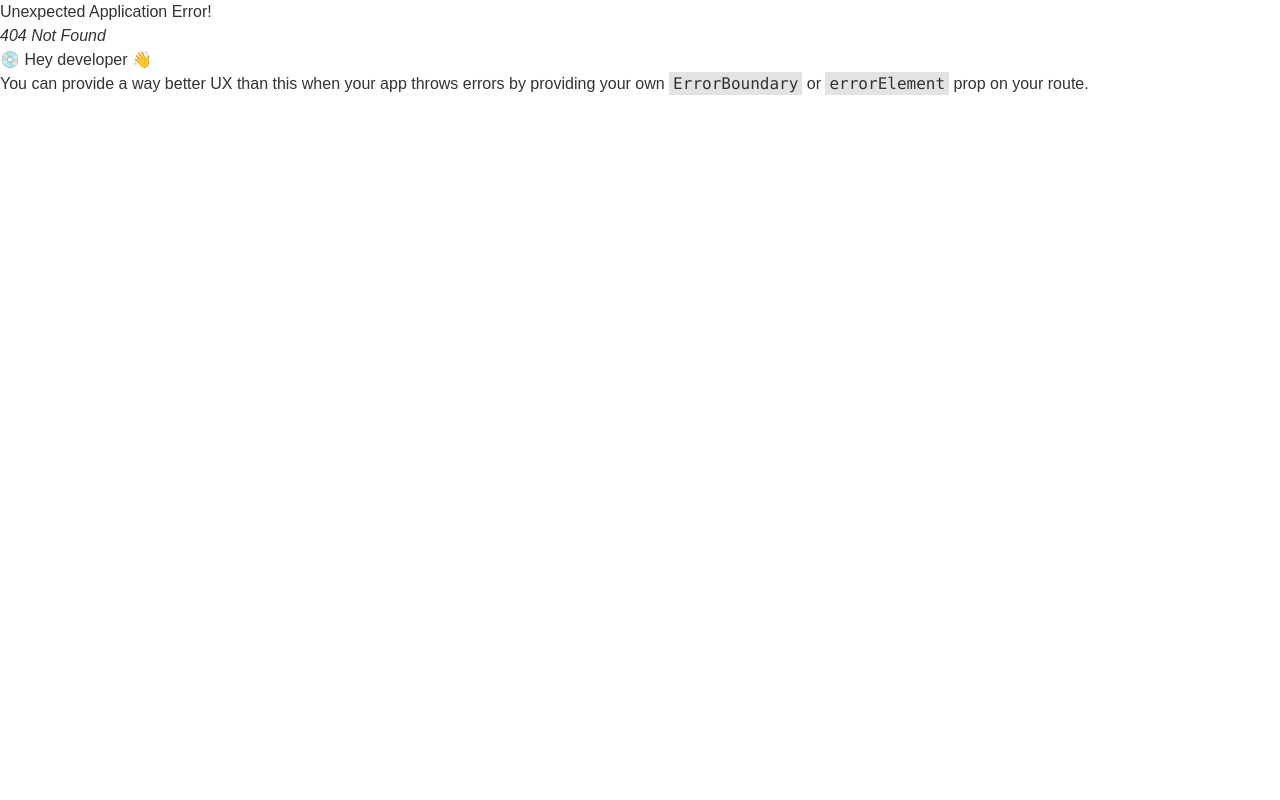
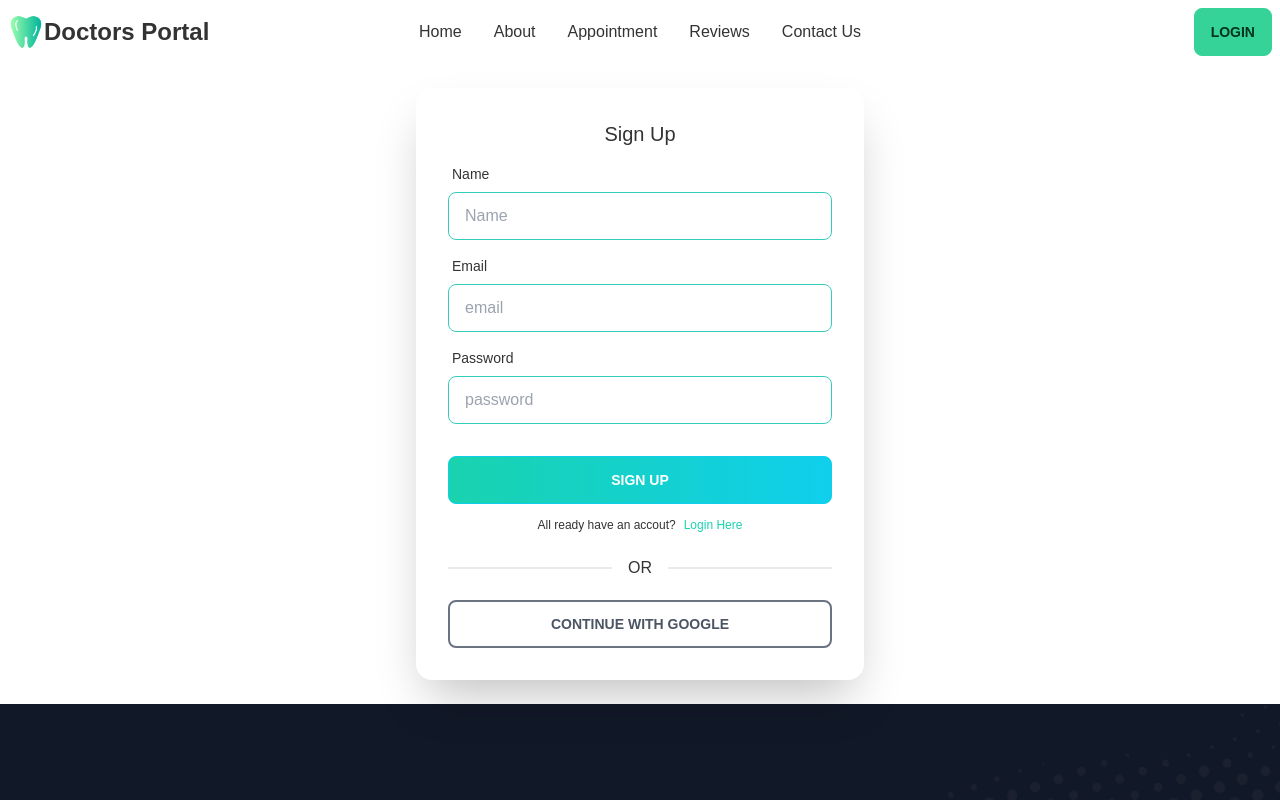
Before and after one commit to Md-FarhadHossain/doctors-portal, a React (Create React App) app: page /signup in a window 1280 px wide. Before the commit this address had no page. Shown: the top 800 px of the page. Built offline with nearby package versions, Linux system fonts and the light colour scheme; no server answers.

Commit message:
sign up form added

```diff
--- a/package.json
+++ b/package.json
@@ -8,13 +8,17 @@
     "@testing-library/user-event": "^13.2.1",
     "daisyui": "^2.41.0",
     "date-fns": "^2.29.3",
+    "firebase": "^9.14.0",
     "react": "^18.2.0",
     "react-day-picker": "^8.3.6",
     "react-dom": "^18.2.0",
+    "react-hook-form": "^7.39.4",
+    "react-hot-toast": "^2.4.0",
     "react-icons": "^4.6.0",
     "react-router-dom": "^6.4.3",
     "react-scripts": "5.0.1",
-    "web-vitals": "^2.1.0"
+    "web-vitals": "^2.1.0",
+    "yup": "^0.32.11"
   },
   "scripts": {
     "start": "react-scripts start",
--- a/src/components/AvailableAppointment/AvailableAppointment.jsx
+++ b/src/components/AvailableAppointment/AvailableAppointment.jsx
@@ -4,7 +4,7 @@ import BookingModal from "../BookingModal/BookingModal";
 
 const AvailableAppointment = ({ selectedDate }) => {
   const [appointmentOptions, setAppointmentOptions] = useState([]);
-  const [treactment, setTreatment] = useState({})
+  const [treactment, setTreatment] = useState(null)
   useEffect(() => {
     fetch("appointmentOptions.json")
       .then((res) => res.json())
@@ -38,14 +38,14 @@ const AvailableAppointment = ({ selectedDate }) => {
               </p>
               <div className="card-actions justify-center">
 
-                <label onClick={() => setTreatment(option)} htmlFor="booking-modal" className="btn btn-primary text-white bg-gradient-to-r from-secondary to-primary">Book Appointment</label>
+                <label disabled={option.slots.length === 0} onClick={() => setTreatment(option)} htmlFor="booking-modal" className="btn btn-primary text-white bg-gradient-to-r from-secondary to-primary">Book Appointment</label>
               </div>
             </div>
           </div>
         ))}
       </div>
       {
-        treactment && <BookingModal selectedDate={selectedDate} treactment={treactment} />
+    treactment && <BookingModal setTreatment={setTreatment} selectedDate={selectedDate} treactment={treactment} />
       }
     </div>
   );
--- a/src/components/BookingModal/BookingModal.jsx
+++ b/src/components/BookingModal/BookingModal.jsx
@@ -1,10 +1,22 @@
 import { format } from "date-fns";
 import React from "react";
+import { useForm } from "react-hook-form";
+import toast from "react-hot-toast";
 
-const BookingModal = ({ treactment, selectedDate }) => {
+const BookingModal = ({ treactment,setTreatment, selectedDate }) => {
   const { _id, name, slots } = treactment;
-  console.log(treactment)
+
   const date = format(selectedDate, "PP");
+
+  const {register, handleSubmit} = useForm()
+
+  const onSubmit = data => {
+
+    console.log(data)
+    setTreatment(null)
+    toast.success('Appointment Booked Successfully!')
+
+  }
   return (
     <div>
       {/* The button to open modal */}
@@ -20,38 +32,40 @@ const BookingModal = ({ treactment, selectedDate }) => {
             ✕
           </label>
           <h3 className="text-lg font-bold">{name}</h3>
-          <form className="grid gap-4 grid-cols-1">
+          {/* Form */}
+          <form onSubmit={handleSubmit(onSubmit)} className="grid gap-4 grid-cols-1">
             <input
               type="text"
               value={date}
-              disabled
+              {...register('date')}
+            //   disabled
               placeholder="Type"
-              className="input input-bordered input-accent w-full"
+              className="input border-none pointer-events-none input-accent w-full bg-base-200"
             />
 
-            <select name='slot' className="select select-accent w-full">
+            <select {...register('slot')} className="select select-accent w-full">
 
               {
-                slots?.map(slot => <option value={slot}>{slot}</option>)
+                slots?.map((slot, i) => <option key={i} value={slot}>{slot}</option>)
               }
 
             </select>
 
             <input
               type="text"
-              name="name"
+              {...register('name')}
               placeholder="Name"
               className="input input-bordered input-accent w-full"
             />
             <input
               type="email"
-              name="email"
+              {...register('email')}
               placeholder="Email"
               className="input input-bordered input-accent w-full"
             />
             <input
               type="number"
-              name="number"
+              {...register('number')}
               placeholder="Phone Number"
               className="input input-bordered input-accent w-full"
             />
--- /dev/null
+++ b/src/config/firebase.js
@@ -0,0 +1,18 @@
+// Import the functions you need from the SDKs you need
+import { initializeApp } from "firebase/app";
+// TODO: Add SDKs for Firebase products that you want to use
+// https://firebase.google.com/docs/web/setup#available-libraries
+
+// Your web app's Firebase configuration
+const firebaseConfig = {
+    apiKey: process.env.REACT_APP_FIREBASE_API_KEY,
+    authDomain: process.env.REACT_APP_FIREBASE_AUTH_DOMAIN,
+    projectId: process.env.REACT_APP_FIREBASE_PROJECT_ID,
+    storageBucket: process.env.REACT_APP_FIREBASE_STORAGE_BUCKET,
+    messagingSenderId: process.env.REACT_APP_FIREBASE_MESSAGING_SENDER_ID,
+    appId: process.env.REACT_APP_FIREBASE_APP_ID,
+};
+
+// Initialize Firebase
+const app = initializeApp(firebaseConfig);
+export default app
--- /dev/null
+++ b/src/context/AuthContext.js
@@ -0,0 +1,22 @@
+import React, { createContext } from 'react'
+import app from '../config/firebase'
+import { createUserWithEmailAndPassword, getAuth } from 'firebase/auth'
+
+export const UserContext = createContext()
+
+const AuthContext = ({children}) => {
+    const auth = getAuth(app)
+
+    // Sign up with email and password
+    const signup = (email, password) => {
+        return createUserWithEmailAndPassword(auth, email, password)
+    }
+
+
+    const authValue = {signup}
+  return (
+    <UserContext.Provider value={authValue}>{children}</UserContext.Provider>
+  )
+}
+
+export default AuthContext
--- a/src/index.js
+++ b/src/index.js
@@ -1,12 +1,17 @@
-import React from 'react';
-import ReactDOM from 'react-dom/client';
-import './index.css';
-import App from './App';
-import 'react-day-picker/dist/style.css';
+import React from "react";
+import ReactDOM from "react-dom/client";
+import "./index.css";
+import App from "./App";
+import "react-day-picker/dist/style.css";
+import { Toaster } from "react-hot-toast";
+import AuthContext from "./context/AuthContext";
 
-const root = ReactDOM.createRoot(document.getElementById('root'));
+const root = ReactDOM.createRoot(document.getElementById("root"));
 root.render(
   <React.StrictMode>
-    <App />
+    <AuthContext>
+      <App />
+      <Toaster />
+    </AuthContext>
   </React.StrictMode>
 );
--- /dev/null
+++ b/src/pages/Signup/Signup.jsx
@@ -0,0 +1,68 @@
+import React from "react";
+import login from '../../assets/images/login.png'
+
+const Signup = () => {
+  return (
+    <div>
+        {/* <h1 className="text-4xl font-bold text-primary text-center mt-8">Login Now!</h1> */}
+      <div className="hero h-[80vh] w-full">
+        <div className="hero-content w-full flex-col">
+
+          <div className="card flex-shrink-0 w-full max-w-md shadow-2xl bg-base-100">
+            <div className="card-body">
+            <h2 className="text-center text-xl">Sign Up </h2>
+              <div className="form-control">
+                <label className="label">
+                  <span className="label-text">Name</span>
+                </label>
+                <input
+                  type="text"
+                  placeholder="Name"
+                  className="input input-bordered input-accent"
+                />
+              </div>
+              <div className="form-control">
+                <label className="label">
+                  <span className="label-text">Email</span>
+                </label>
+                <input
+                  type="text"
+                  placeholder="email"
+                  className="input input-bordered input-accent"
+                />
+              </div>
+              <div className="form-control">
+                <label className="label">
+                  <span className="label-text">Password</span>
+                </label>
+                <input
+                  type="text"
+                  placeholder="password"
+                  className="input input-bordered input-accent"
+                />
+
+              </div>
+              <div className="form-control mt-6">
+              <button className="btn btn-primary text-white bg-gradient-to-r from-secondary to-primary">Sign Up</button>
+              </div>
+              <label className="text-center">
+                    <span className="label-text-alt mr-2">All ready have an accout?</span>
+                  <a href="#" className="label-text-alt link link-hover text-secondary">
+                    Login Here
+                  </a>
+                </label>
+
+                <div className="divider">OR</div>
+
+                <div className="form-control">
+              <button className="btn border-gray-500 no-animation hover:text-white font-semibold text-gray-600 border-2 bg-transparent">CONTINUE WITH GOOGLE</button>
+              </div>
+            </div>
+          </div>
+        </div>
+      </div>
+    </div>
+  );
+};
+
+export default Signup;
--- a/src/utilities/Routes.js
+++ b/src/utilities/Routes.js
@@ -2,6 +2,7 @@ import React from 'react'
 import { createBrowserRouter, RouterProvider } from 'react-router-dom'
 import Appointment from '../pages/Appointment/Appointment'
 import Home from '../pages/Home/Home'
+import Signup from '../pages/Signup/Signup'
 import Main from './Main'
 
 const Routes = () => {
@@ -17,6 +18,10 @@ const Routes = () => {
               {
                 path: '/appointment',
                 element: <Appointment />
+              },
+              {
+                path: '/signup',
+                element: <Signup />
               }
             ]
         }
```
Also changed, not shown: 1 other file (tests, documents, lock files or other folders).
